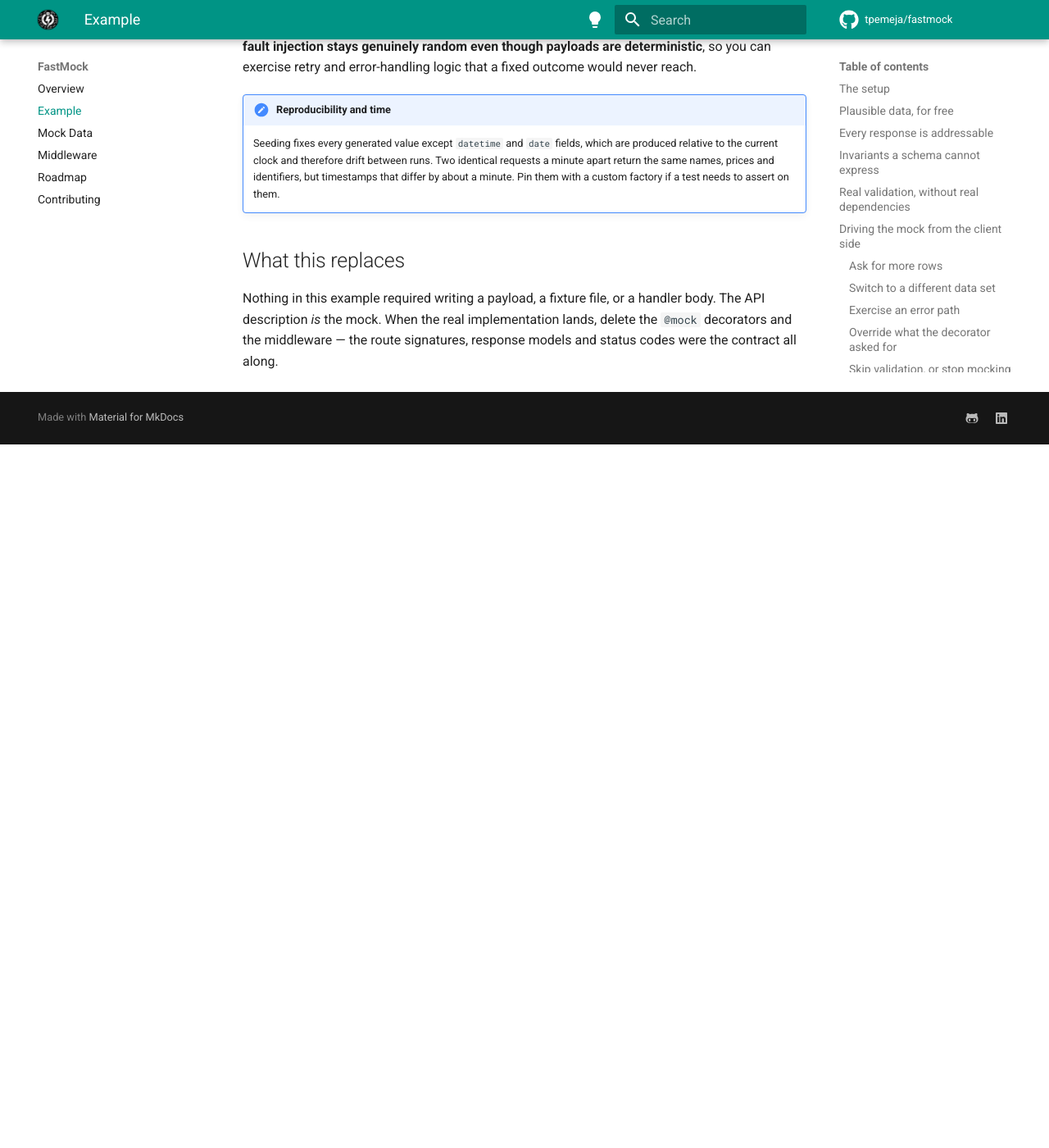
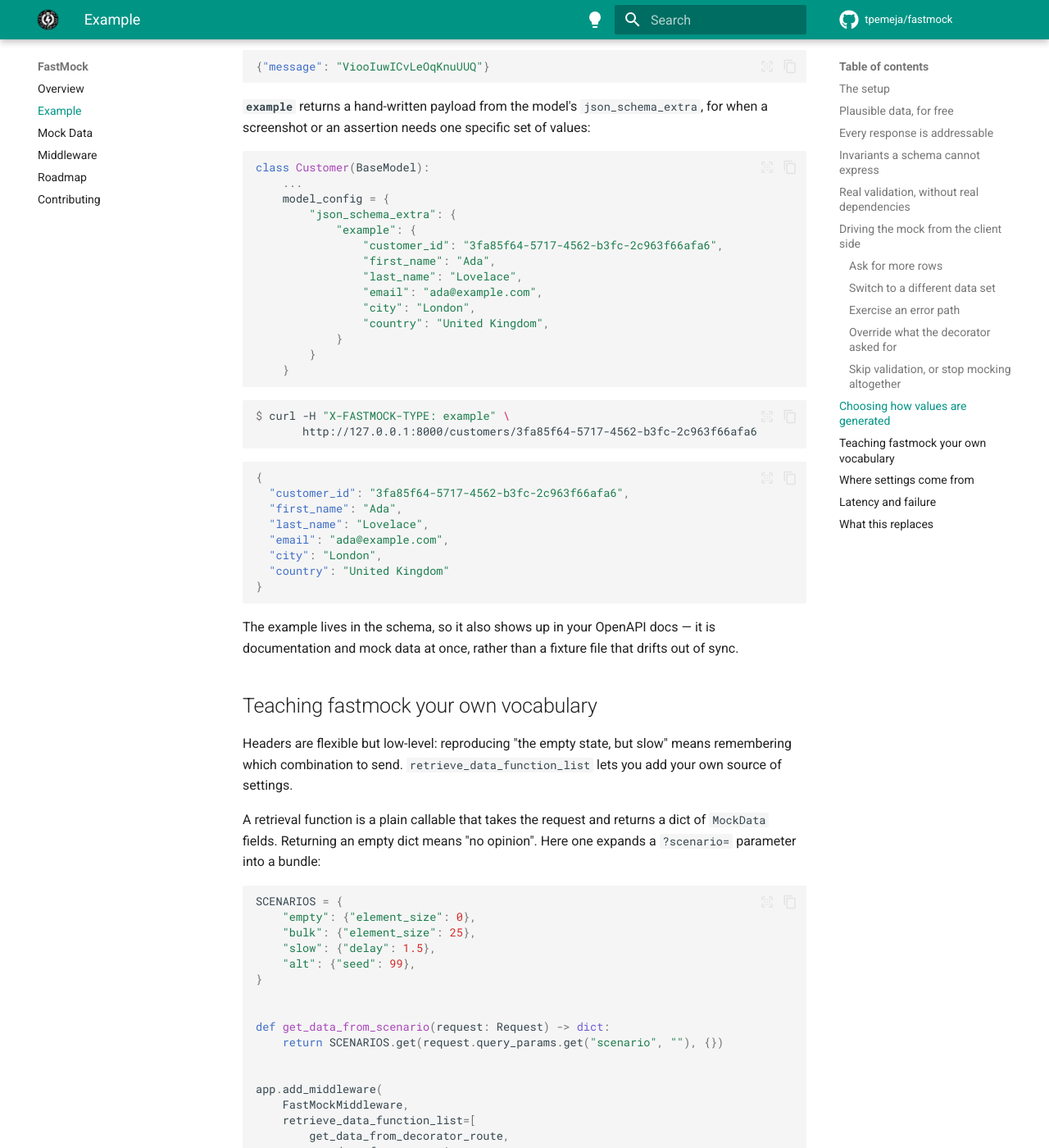
Before and after one commit to tpemeja/fastmock, an MkDocs documentation site: the page built from documentation/docs/example.md, in a window 1280 px wide and 1400 px high, scrolled down 7309 px. Shown: the whole window at 82% size. Built offline with MkDocs 1.6.1 and Material for MkDocs 9.7.7, drawn with Linux system fonts in a browser that asks for light colours; comment, search, counter and statistics services are not loaded; before the commit the page ends 7851 px from its top, so only the background shows below that; some of the changed text lies outside the part shown.

Commit message:
Showcase generation types, custom retrieval and the precedence chain
An audit of the example against MockData and the middleware signature
found three features it never demonstrated.

Generation types: the example only ever exercised `default`. Add a
json_schema_extra example to Customer so `example` returns a hand-chosen
payload, and contrast `generated` against `default` on an error model
whose field default made the difference visible.

Custom retrieval: retrieve_data_function_list was absent entirely despite
being the modularity the README advertises. Add get_data_from_scenario,
expanding ?scenario= into bundles of settings, slotted between the
decorator and the header so headers keep the final say.

Precedence: document all four sources and the fact that a decorated route
supplies a complete MockData, so its defaults override the middleware.

````diff
--- a/documentation/docs/example.md
+++ b/documentation/docs/example.md
@@ -333,6 +333,145 @@
     `factory` is a callable, and a header can only carry text. It is the single setting that must
     be applied through the decorator or the middleware.
 
+## Choosing how values are generated
+
+`type` selects where a value comes from, and the three modes answer different needs.
+
+**`default`** — the default — honours field defaults. That is why the `404` above reads
+`{"message": "Customer not found"}`: `CustomerNotFound.message` declares that default, and it is
+returned verbatim.
+
+**`generated`** ignores defaults and generates everything, which is how you check that a client
+does not quietly depend on a default:
+
+```console
+$ curl -H "X-FASTMOCK-RESPONSE-STATUS-CODE: 404" -H "X-FASTMOCK-TYPE: generated" \
+       http://127.0.0.1:8000/customers/3fa85f64-5717-4562-b3fc-2c963f66afa6
+```
+
+```json
+{"message": "ViooIuwICvLeOqKnuUUQ"}
+```
+
+**`example`** returns a hand-written payload from the model's `json_schema_extra`, for when a
+screenshot or an assertion needs one specific set of values:
+
+```python
+class Customer(BaseModel):
+    ...
+    model_config = {
+        "json_schema_extra": {
+            "example": {
+                "customer_id": "3fa85f64-5717-4562-b3fc-2c963f66afa6",
+                "first_name": "Ada",
+                "last_name": "Lovelace",
+                "email": "ada@example.com",
+                "city": "London",
+                "country": "United Kingdom",
+            }
+        }
+    }
+```
+
+```console
+$ curl -H "X-FASTMOCK-TYPE: example" \
+       http://127.0.0.1:8000/customers/3fa85f64-5717-4562-b3fc-2c963f66afa6
+```
+
+```json
+{
+  "customer_id": "3fa85f64-5717-4562-b3fc-2c963f66afa6",
+  "first_name": "Ada",
+  "last_name": "Lovelace",
+  "email": "ada@example.com",
+  "city": "London",
+  "country": "United Kingdom"
+}
+```
+
+The example lives in the schema, so it also shows up in your OpenAPI docs — it is documentation
+and mock data at once, rather than a fixture file that drifts out of sync.
+
+## Teaching fastmock your own vocabulary
+
+Headers are flexible but low-level: reproducing "the empty state, but slow" means remembering
+which combination to send. `retrieve_data_function_list` lets you add your own source of settings.
+
+A retrieval function is a plain callable that takes the request and returns a dict of `MockData`
+fields. Returning an empty dict means "no opinion". Here one expands a `?scenario=` parameter
+into a bundle:
+
+```python
+SCENARIOS = {
+    "empty": {"element_size": 0},
+    "bulk": {"element_size": 25},
+    "slow": {"delay": 1.5},
+    "alt": {"seed": 99},
+}
+
+
+def get_data_from_scenario(request: Request) -> dict:
+    return SCENARIOS.get(request.query_params.get("scenario", ""), {})
+
+
+app.add_middleware(
+    FastMockMiddleware,
+    retrieve_data_function_list=[
+        get_data_from_decorator_route,
+        get_data_from_scenario,
+        get_data_from_header,
+    ],
+)
+```
+
+```console
+$ curl "http://127.0.0.1:8000/customers?scenario=empty"   # []            - empty-state UI
+$ curl "http://127.0.0.1:8000/customers?scenario=bulk"    # 25 customers  - pagination, overflow
+$ curl "http://127.0.0.1:8000/customers?scenario=slow"    # 1.5s          - spinners, timeouts
+$ curl "http://127.0.0.1:8000/customers?scenario=alt"     # different people
+```
+
+Now a bug report can say *"open `?scenario=bulk`"* instead of listing headers. The same hook can
+read settings from a cookie, a JWT claim, or a per-tenant config — anywhere a request carries
+information you want to mock by.
+
+!!! note "Query strings feed the seed"
+    `?scenario=alt` sets `seed=99`, but its data differs from sending `X-FASTMOCK-SEED: 99` with
+    no query string, because the query string is itself part of the seed. Both are perfectly
+    stable; they are simply two different stable data sets.
+
+## Where settings come from
+
+Four sources are consulted in order, each overriding the last:
+
+| # | Source | Scope |
+| --- | --- | --- |
+| 1 | `FastMockMiddleware(mock_data=...)` | Every route |
+| 2 | `FastMockDecorator(...)` | Every route using that decorator |
+| 3 | `@mock(...)` on a route | That route |
+| 4 | `X-FASTMOCK-` headers | That request |
+
+The example inserts scenarios between 3 and 4, so a header still has the final say — which is why
+`?scenario=bulk` with `X-FASTMOCK-ELEMENT-SIZE: 2` returns two customers, not twenty-five.
+
+Level 2 is easy to overlook. `mock = FastMockDecorator(validate_request=True)` sets a house style
+once, and every `@mock` route inherits it:
+
+```python
+mock = FastMockDecorator(validate_request=True)
+
+@mock(factory=OrderFactory, element_size=3)   # inherits validate_request
+@app.get("/orders", ...)
+def list_orders():
+    return []
+```
+
+!!! warning "The decorator carries a full MockData"
+    A decorated route supplies *every* field, not only the ones you named — so its defaults
+    override the middleware. If `@mock(factory=...)` sits on a route, that route uses the
+    decorator's `element_size`, not the middleware's. Set the value on the decorator, or override
+    it per request with a header.
+
 ## Latency and failure
 
 ```python
````
Also changed, not shown: 2 other files.
